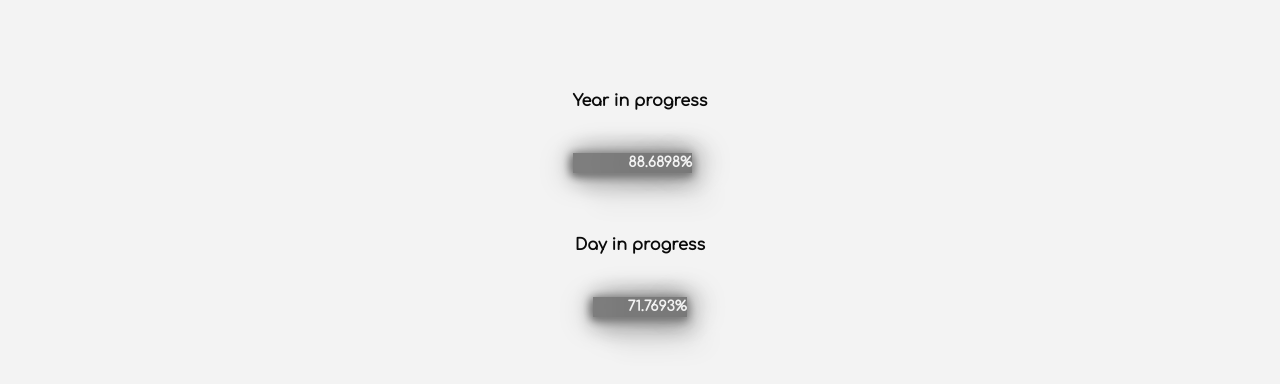
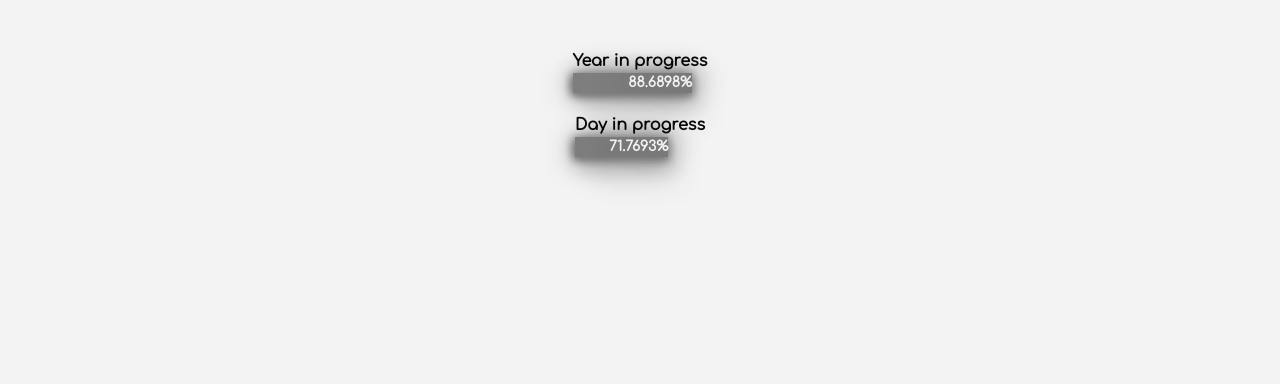
Before and after one commit to precompile/dateProgress, a website: page build/index.html in a window 1280 px wide. Shown: the part 116-500 px from the top of the page. Drawn offline with nearby package versions, Linux system fonts and the light colour scheme.

Commit message:
Fix padding and outline

```diff
--- a/build/index.html
+++ b/build/index.html
@@ -48,9 +48,9 @@
 		</div>
 	</nav>
 
-	<div class="flex flex-col items-center justify-center p-10">
+	<div class="flex flex-col items-center justify-center pt-10">
 		<div id="Year" class="mx-20 my-5 flex flex-col">
-			<div id="year-text" class="align pb-10 text-right text-base font-extrabold text-black dark:text-white">
+			<div id="year-text" class="align text-right text-base font-extrabold text-black dark:text-white">
 				Year in progress
 			</div>
 			<div id="progress-year"
@@ -58,8 +58,8 @@
 			</div>
 		</div>
 
-		<div id="Day" class="flex flex-col items-center justify-center p-10">
-			<div id="day-text" class="align pb-10 text-base font-extrabold text-black dark:text-white">
+		<div id="Day" class="flex flex-col justify-center">
+			<div id="day-text" class="text-base font-extrabold text-black dark:text-white">
 				Day in progress
 			</div>
 			<div id="progress-day"
```
